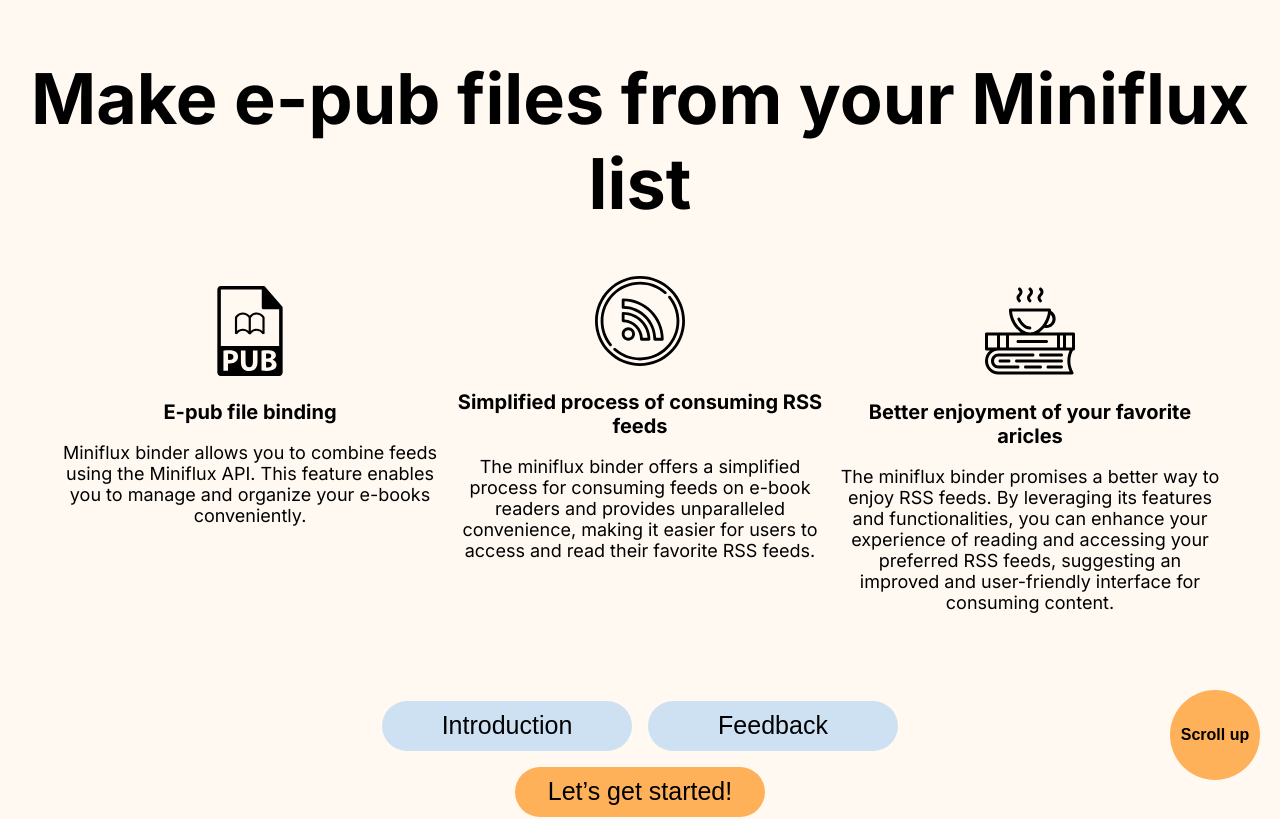
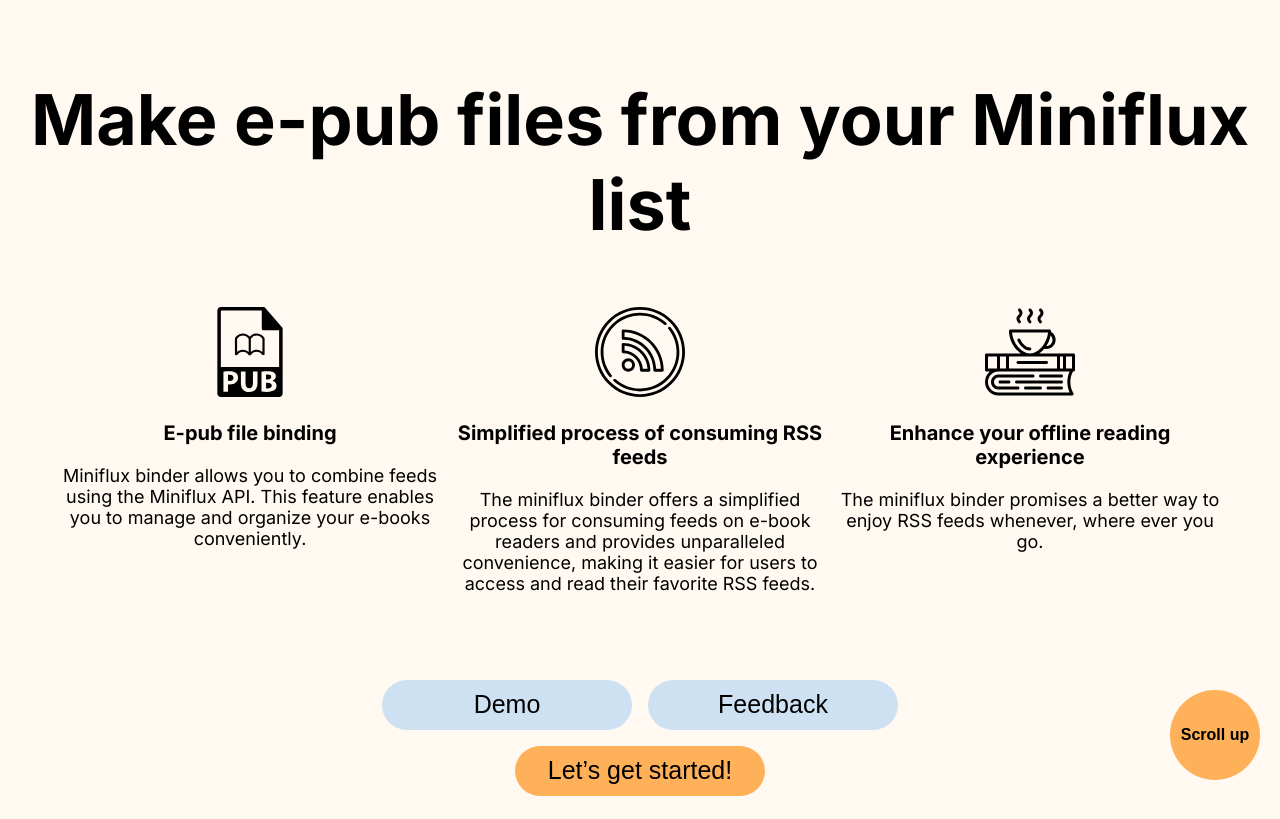
Before and after one commit to newnny/minifluxepub, a React (Create React App) app: page / in a window 1280 px wide. Shown: the top 819 px of the page. Built offline with nearby package versions, Linux system fonts and the light colour scheme.

Commit message:
improving main page

```diff
--- a/src/App.css
+++ b/src/App.css
@@ -40,7 +40,6 @@
   border-radius: 50px;
   margin: 8px;
   font-size: 25px;
-  font-weight: 500;
   width: 250px;
   height: 50px;
   border: none;
@@ -100,13 +99,12 @@
 .submit-Btn {
   border-radius: 50px;
   margin: 8px;
-  font-size: 25px;
+  font-size: 20px;
   width: 250px;
   height: 50px;
   border: none;
   cursor: pointer;
   background-color: #FEB159;
-  font-size: 20px;
   margin-top: 30px;
 }
 
--- a/src/components/Main.tsx
+++ b/src/components/Main.tsx
@@ -33,32 +33,44 @@
       </p>
 
       <div className='main-features-div-wrap'>
-        <div className='main-features-div' style={{padding: 10}}>
-          <img src={ePubIcon} className='main-feautres-icons' alt='ePubIcon'/>
-          <p className='main-text'>
-            <b>E-pub file binding</b><br />
+        <div className='main-features-div' style={{ padding: 10 }}>
+          <div>
+            <img src={ePubIcon} className='main-feautres-icons' alt='ePubIcon' />
+          </div>
+          <div>
+            <p className='main-text'>
+              <b>E-pub file binding</b>
+            </p>
             <p className='fontSize-18'>
               Miniflux binder allows you to combine feeds using the Miniflux API. This feature enables you to manage and organize your e-books conveniently.
             </p>
-          </p>
+          </div>
         </div>
-        <div className='main-features-div'>
-          <img src={rssIcon} className='main-feautres-icons' alt='rssIcon'/>
-          <p className='main-text'>
-            <b>Simplified process of consuming RSS feeds</b><br />
+        <div className='main-features-div' style={{ paddingTop: 10, paddingBottom: 10 }}>
+          <div>
+            <img src={rssIcon} className='main-feautres-icons' alt='rssIcon' />
+          </div>
+          <div>
+            <p className='main-text'>
+              <b>Simplified process of consuming RSS feeds</b>
+            </p>
             <p className='fontSize-18'>
               The miniflux binder offers a simplified process for consuming feeds on e-book readers and provides unparalleled convenience, making it easier for users to access and read their favorite RSS feeds.
             </p>
-          </p>
+          </div>
         </div>
-        <div className='main-features-div' style={{padding: 10}}>
-          <img src={breakicon} className='main-feautres-icons' alt='breakicon'/>
-          <p className='main-text'>
-            <b>Better enjoyment of your favorite aricles</b><br />
+        <div className='main-features-div' style={{ padding: 10 }}>
+          <div>
+            <img src={breakicon} className='main-feautres-icons' alt='breakicon' />
+          </div>
+          <div>
+            <p className='main-text'>
+              <b>Enhance your offline reading experience</b>
+            </p>
             <p className='fontSize-18'>
-              The miniflux binder promises a better way to enjoy RSS feeds. By leveraging its features and functionalities, you can enhance your experience of reading and accessing your preferred RSS feeds, suggesting an improved and user-friendly interface for consuming content.
+              The miniflux binder promises a better way to enjoy RSS feeds whenever, where ever you go.
             </p>
-          </p>
+          </div>
         </div>
       </div>
 
@@ -70,7 +82,7 @@
             style={{ backgroundColor: '#CEE1F2' }}
             onClick={scrollToIntroduction}
           >
-            Introduction
+            Demo
           </button>
           <a className="a-no-deco" href="https://www.surveymonkey.de/r/LSLCJPQ" target="_blank" rel="noreferrer">
             <button
```
